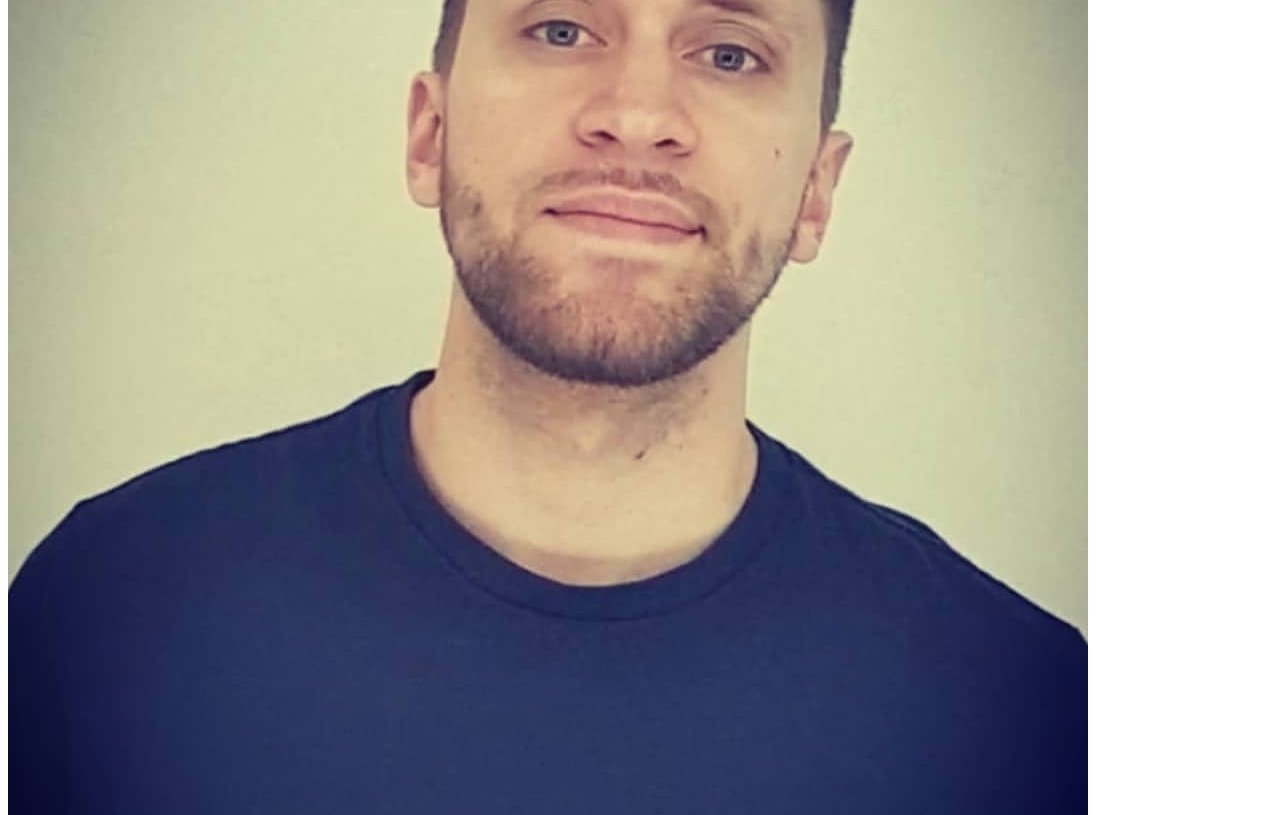
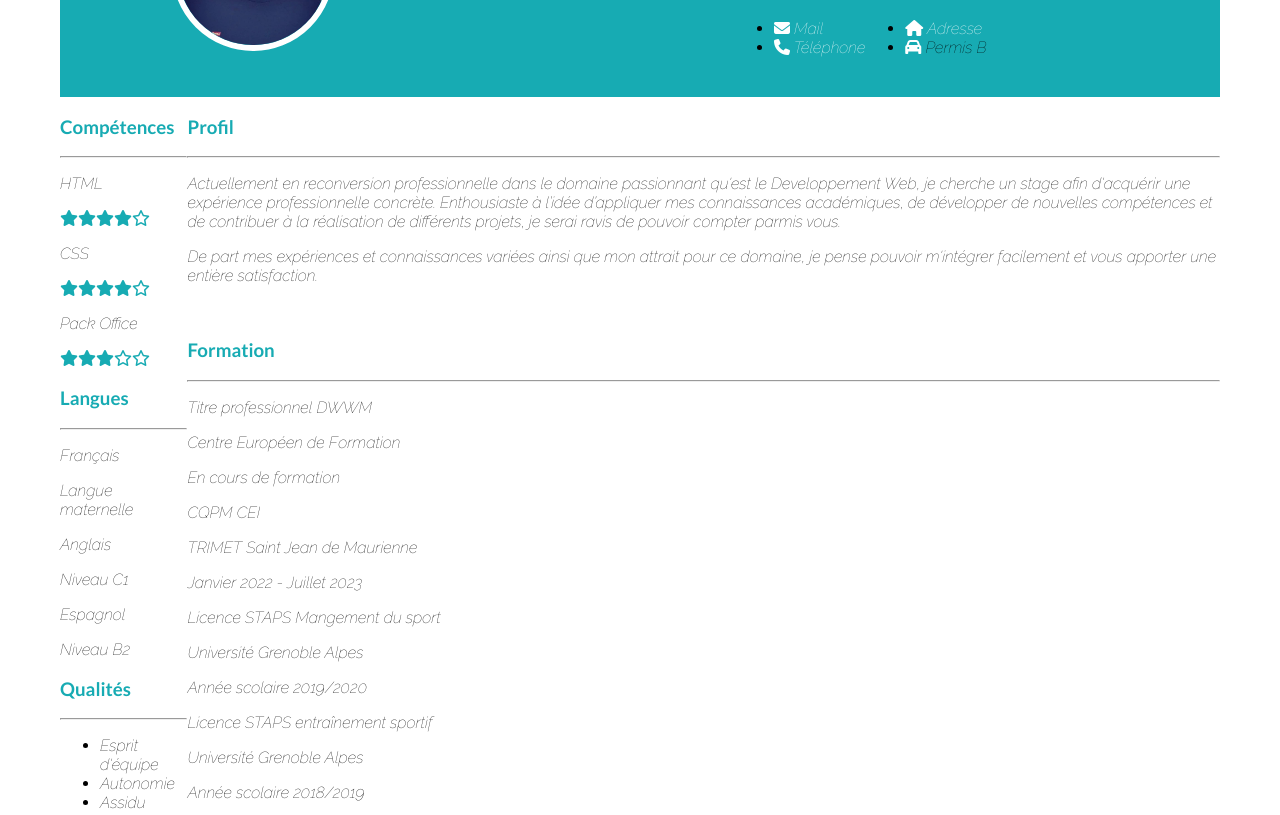
Before and after one commit to O1Alex/CV, a plain HTML site: page index.html in a window 1280 px wide. Shown: the part 161-976 px from the top of the page. Drawn offline with Linux system fonts and the light colour scheme; files whose address does not match are found by name.

Commit message:
balise commune + photo profil

```diff
--- a/asset/css/style.css
+++ b/asset/css/style.css
@@ -26,5 +26,67 @@ h3{
 }
 
 
+/* BALISES SIMPLES */
+body{
+    width: 1160px;
+    margin-left: auto;
+    margin-right: auto;
+    font-family: "Raleway";
+}
 
-/* BALISES COMMUNES */
+header {
+    background-color: rgb(23, 171, 179);
+    height: 250px;
+    display: flex;
+    justify-content: center;
+    align-items: center;
+    box-sizing: border-box;
+}
+
+main{
+    display: flex;
+}
+
+footer {
+    background-color: #17abb3;
+    color: #ffffff;
+    height: 90px;
+    display: flex;
+    justify-content: center;
+    align-items: center;
+    flex-flow: column nowrap;
+    box-sizing: border-box;
+    padding: 10px;
+}
+
+a{
+    text-decoration: none;
+    color: #ffffff;
+    }
+
+nav{
+    display: flex;
+    margin-bottom: 25px;
+    }
+
+header i{
+        color: #ffffff;
+}
+
+main i{
+    color: #17abb3;
+}
+
+span{
+    color: black;
+}
+
+/* ID */
+#photo_profil{
+    height: 150px;
+    width: 150px;
+    border-radius: 50%;
+    border: 6px solid white;
+    margin-right: 400px;
+    cursor: zoom-in;
+}
```
